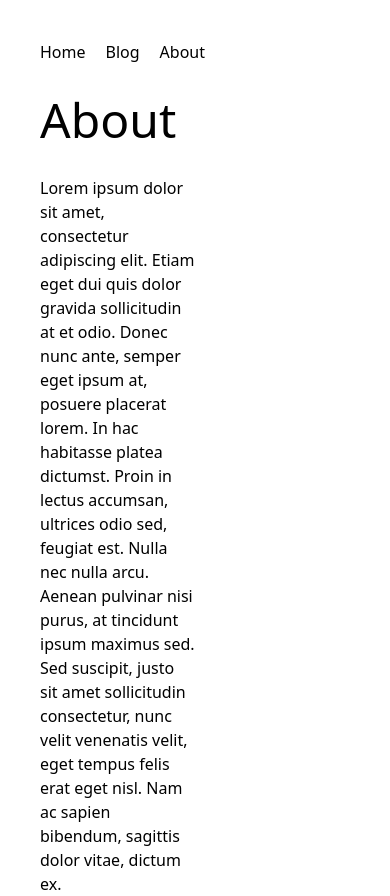
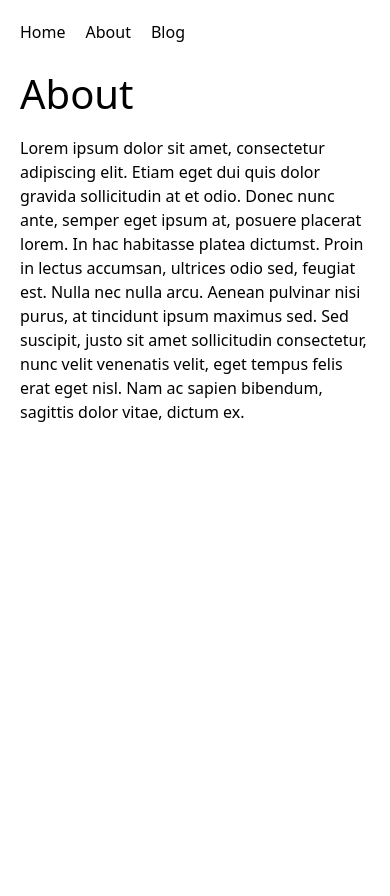
Before and after one commit to vytenisstaugaitis/sss3s, a SvelteKit app: page /about in a window 390 px wide. After the commit the page ends 844 px from the top, so only its background shows below. Built offline with nearby package versions, Linux system fonts and the light colour scheme.

Commit message:
responsive adjustments

```diff
--- a/src/app.scss
+++ b/src/app.scss
@@ -4,4 +4,8 @@
 
 h1 {
     font-size: 3rem;
+
+    @media screen and (max-width: 768px) {
+        font-size: 2.5rem;
+    }
 }
--- a/src/routes/+layout.svelte
+++ b/src/routes/+layout.svelte
@@ -2,12 +2,12 @@
     import "../app.scss";
 </script>
 
-<nav class="px-10 pt-10 pb-5 flex gap-5">
+<nav class="px-5 lg:px-10 pt-5 lg:pt-10 pb-5 flex gap-5">
     <a href="/">Home</a>
+    <a href="/about">About</a>
     <a href="/blog">Blog</a>
-    <a href="/about">About</a>
 </nav>
 
-<main class="px-10">
+<main class="px-5 lg:px-10">
     <slot/>
 </main>
--- a/src/routes/about/+page.svelte
+++ b/src/routes/about/+page.svelte
@@ -1,4 +1,4 @@
 <h1>About</h1>
-<div class="w-6/12 mt-5">
+<div class="lg:w-6/12 mt-3 lg:mt-5">
     <p>Lorem ipsum dolor sit amet, consectetur adipiscing elit. Etiam eget dui quis dolor gravida sollicitudin at et odio. Donec nunc ante, semper eget ipsum at, posuere placerat lorem. In hac habitasse platea dictumst. Proin in lectus accumsan, ultrices odio sed, feugiat est. Nulla nec nulla arcu. Aenean pulvinar nisi purus, at tincidunt ipsum maximus sed. Sed suscipit, justo sit amet sollicitudin consectetur, nunc velit venenatis velit, eget tempus felis erat eget nisl. Nam ac sapien bibendum, sagittis dolor vitae, dictum ex.</p>
 </div>
--- a/src/routes/blog/+page.svelte
+++ b/src/routes/blog/+page.svelte
@@ -1 +1,4 @@
 <h1>Blog</h1>
+<div class="mt-3 lg:mt-5">
+    <p>No posts yet.</p>
+</div>
```
